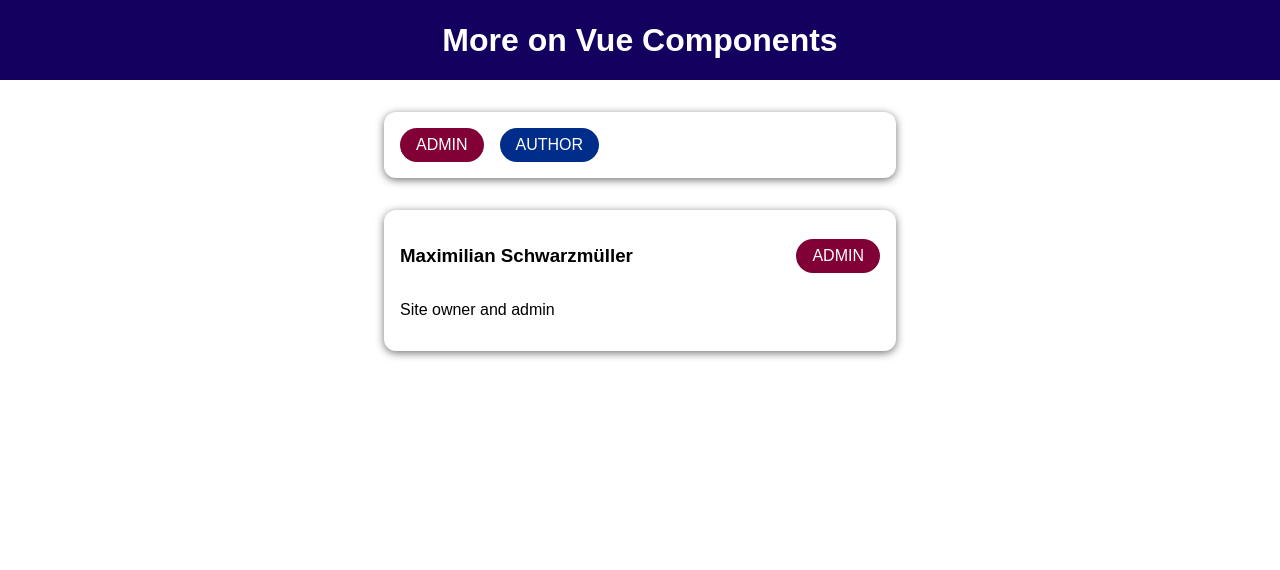
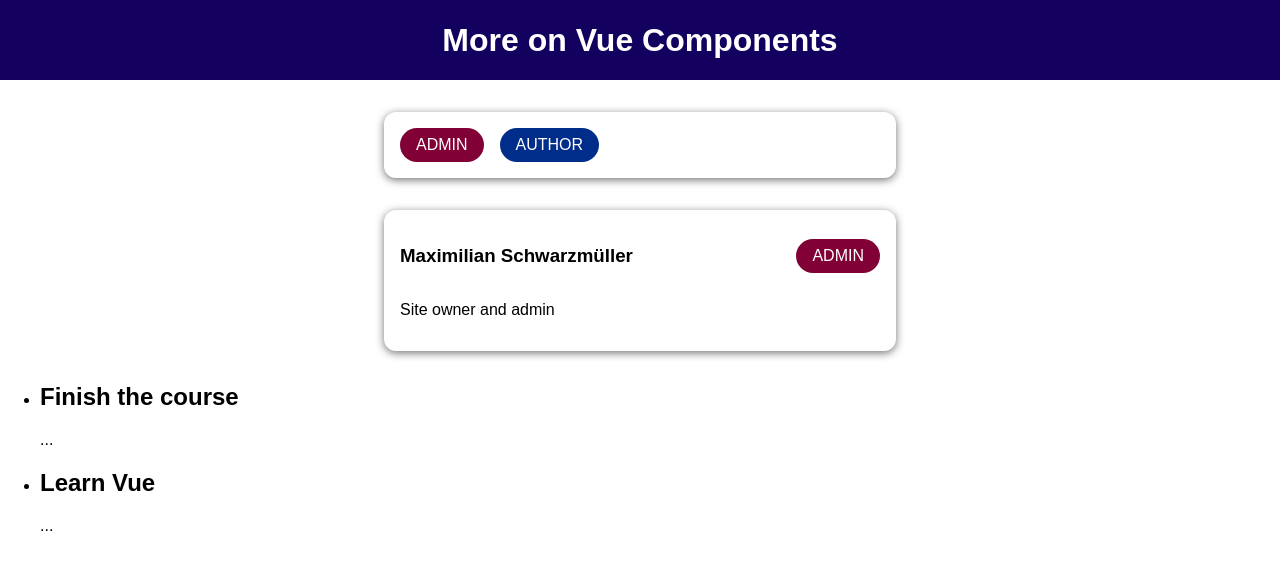
Before and after one commit to masrur-mmrs/vue, a Vue app in the folder cmp-adv-01-starting-setup/: page / in a window 1280 px wide. Shown: the top 570 px of the page. Built offline with nearby package versions, Linux system fonts and the light colour scheme.

Commit message:
more on scoped slots

```diff
--- a/cmp-adv-01-starting-setup/src/App.vue
+++ b/cmp-adv-01-starting-setup/src/App.vue
@@ -7,16 +7,22 @@
       :info-text="activeUser.description"
       :role="activeUser.role"
     ></user-info>
+    <course-goals #default="slotProps">
+      <h2>{{ slotProps.item }}</h2>
+      <p>{{ slotProps["anotherProp"] }}</p>
+    </course-goals>
   </div>
 </template>
 
 <script>
 import TheHeader from "./components/TheHeader.vue";
+import CourseGoals from "./components/CourseGoals.vue";
 // import BadgeList from "./components/BadgeList.vue";
 // import UserInfo from "./components/UserInfo.vue";
 export default {
   components: {
     TheHeader,
+    CourseGoals,
     //   BadgeList,
     //   UserInfo,
   },
--- /dev/null
+++ b/cmp-adv-01-starting-setup/src/components/CourseGoals.vue
@@ -0,0 +1,17 @@
+<template>
+  <div>
+    <ul>
+      <li v-for="goal in goals" :key="goal">
+        <slot :item="goal" anotherProp="..."></slot>
+      </li>
+    </ul>
+  </div>
+</template>
+
+<script>
+export default {
+  data() {
+    return { goals: ['Finish the course', 'Learn Vue'] }
+  }
+}
+</script>
```
Also changed, not shown: cmp-adv-01-starting-setup/.eslintrc.js, cmp-adv-01-starting-setup/package.json (indentation only).
